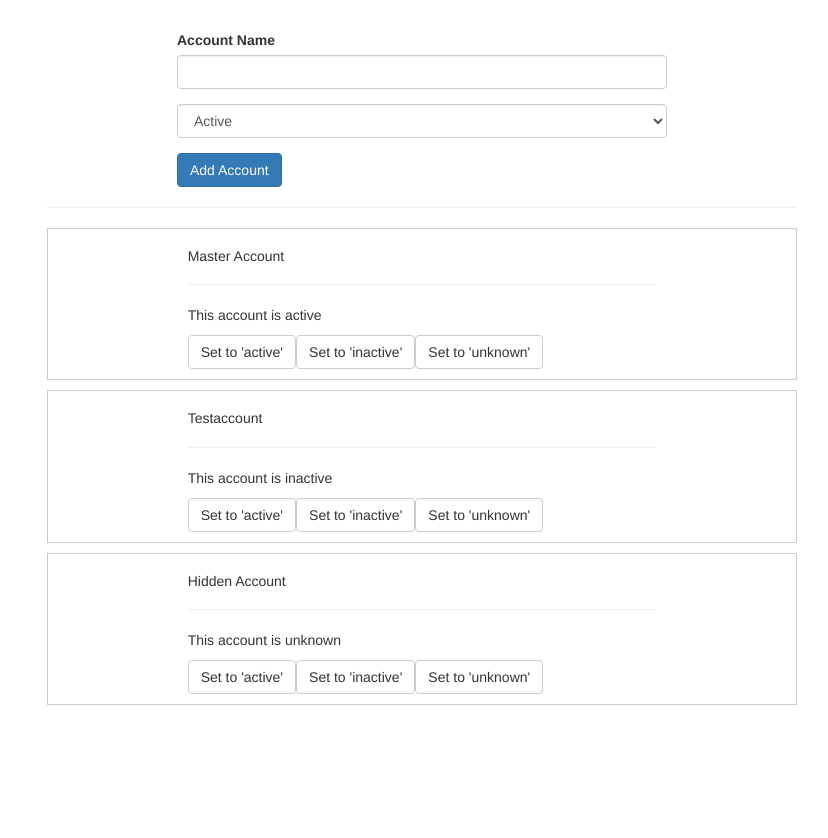
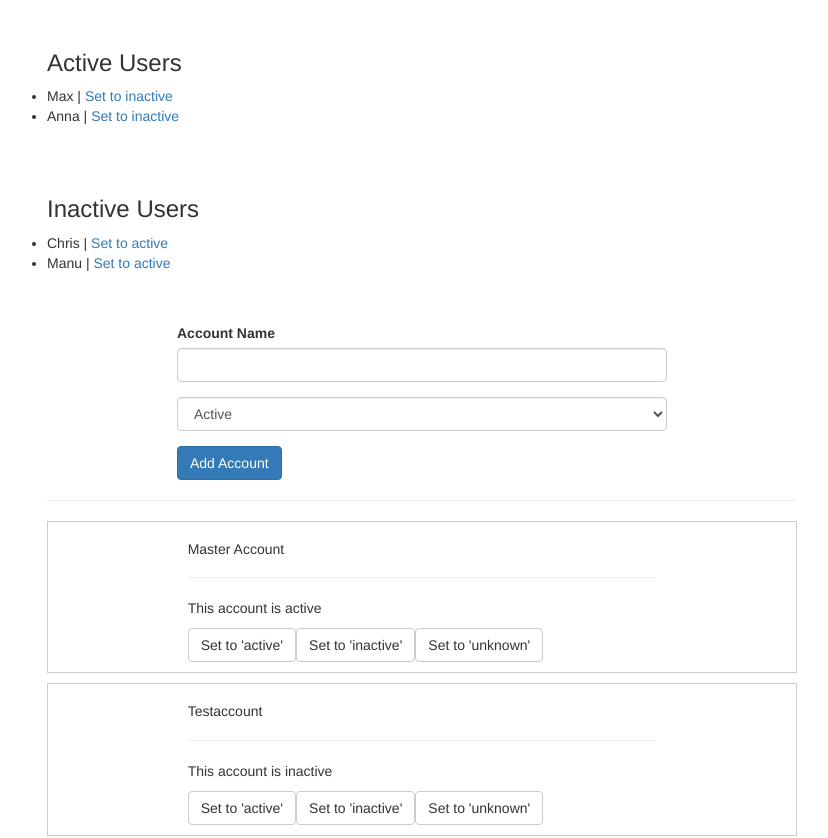
Before and after one commit to AkkaFranKebne/angular-services, an Angular app: page / in a window 1280 px wide. Shown: the top 838 px of the page, without its empty margins (218-1046 px from the left). Before the commit the page ends 800 px from the top, so only its background shows below. Built offline with nearby package versions, Linux system fonts and the light colour scheme.

Commit message:
moving user from one list to another service

```diff
--- a/src/app/accounts.service.ts
+++ b/src/app/accounts.service.ts
@@ -23,7 +23,7 @@
 
   statusUpdate = new EventEmitter<string>();
 
-  constructor(private loggingService: LoggingService,
+  constructor(private loggingService: LoggingService
 
               ) {}
 
--- /dev/null
+++ b/src/app/active-users/active-users.component.html
@@ -0,0 +1,6 @@
+<h3>Active Users</h3>
+<ul class="list-group">
+  <li
+  *ngFor="let user of users; let id = index"
+  > {{ user }}  | <a href="#" (click)="onSetToInactive(id)">Set to inactive</a></li>
+</ul>
--- /dev/null
+++ b/src/app/active-users/active-users.component.ts
@@ -0,0 +1,23 @@
+import { Component, OnInit } from '@angular/core';
+import {UsersService} from "../users.service";
+
+@Component({
+  selector: 'app-active-users',
+  templateUrl: './active-users.component.html',
+  styleUrls: ['./active-users.component.css']
+})
+export class ActiveUsersComponent implements OnInit {
+  users: string[];
+
+  constructor(private usersService: UsersService) { }
+
+  ngOnInit() {
+    this.users = this.usersService.activeUsers;
+  }
+
+  onSetToInactive(id: number){
+    this.usersService.setToInactive(id);
+  }
+
+
+}
--- a/src/app/app.component.html
+++ b/src/app/app.component.html
@@ -1,3 +1,21 @@
+
+<div class="container">
+  <div class="row">
+    <div class="col-xs-12 col-md-8 col-md-offset-2">
+      <app-active-users></app-active-users>
+    </div>
+  </div>
+</div>
+
+<div class="container">
+  <div class="row">
+    <div class="col-xs-12 col-md-8 col-md-offset-2">
+      <app-nonactive-users></app-nonactive-users>
+    </div>
+  </div>
+</div>
+
+
 <div class="container">
   <div class="row">
     <div class="col-xs-12 col-md-8 col-md-offset-2">
--- /dev/null
+++ b/src/app/nonactive-users/nonactive-users.component.html
@@ -0,0 +1,6 @@
+<h3>Inactive Users</h3>
+<ul class="list-group">
+  <li
+    *ngFor="let user of users; let id = index"
+  > {{ user }} | <a href="#" (click)="onSetToActive(id)">Set to active</a></li>
+</ul>
--- /dev/null
+++ b/src/app/nonactive-users/nonactive-users.component.ts
@@ -0,0 +1,23 @@
+import { Component, OnInit } from '@angular/core';
+import {UsersService} from "../users.service"; (UsersService)
+
+@Component({
+  selector: 'app-nonactive-users',
+  templateUrl: './nonactive-users.component.html',
+  styleUrls: ['./nonactive-users.component.css']
+})
+export class NonactiveUsersComponent implements OnInit {
+  users: string[];
+
+  constructor (private usersService: UsersService) {}
+
+  ngOnInit() {
+    this.users = this.usersService.inactiveUsers;
+  }
+
+  onSetToActive(id: number){
+    this.usersService.setToActive(id);
+  }
+
+
+}
--- /dev/null
+++ b/src/app/users.service.ts
@@ -0,0 +1,27 @@
+import {Injectable} from "@angular/core";
+
+
+@Injectable()
+
+export class UsersService {
+  activeUsers =['Max', 'Anna'];
+  inactiveUsers = ['Chris', "Manu"];
+
+  setToActive(id: number)
+    { console.log(this.inactiveUsers[id]);
+      this.activeUsers.push(this.inactiveUsers[id]);
+      this.inactiveUsers.splice(id,1);
+      //console.log(this.activeUsers);
+      //console.log(this.inactiveUsers);
+    };
+
+  setToInactive(id: number)
+  {
+    this.inactiveUsers.push(this.activeUsers[id]);
+    this.activeUsers.splice(id,1);
+    //console.log(this.activeUsers);
+    //console.log(this.inactiveUsers);
+  };
+
+
+}
```
Also changed, not shown: src/app/app.module.ts (+7 -2 lines), src/app/active-users/active-users.component.css (added), src/app/nonactive-users/nonactive-users.component.css (added), 2 other files (tests, documents, lock files or other folders).
